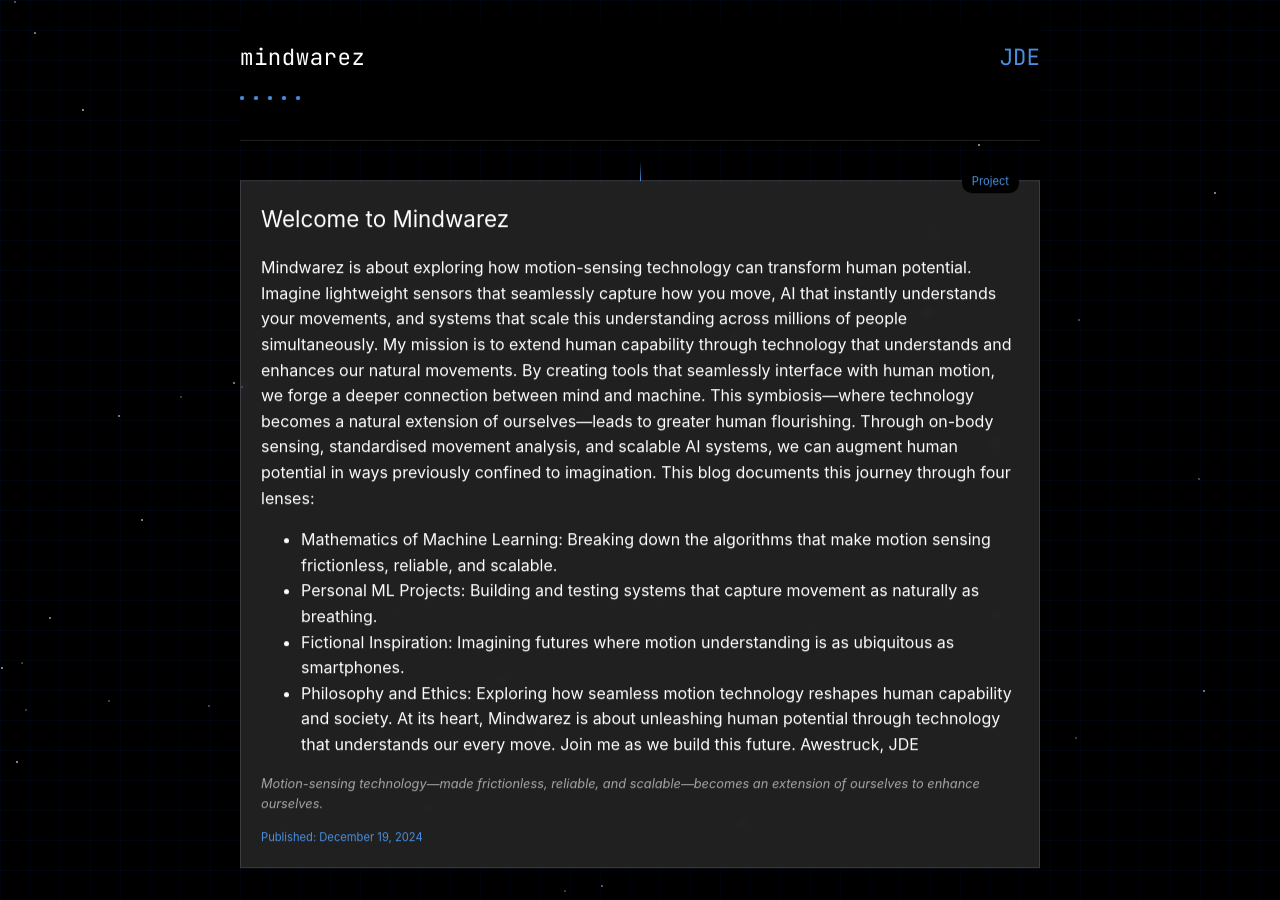
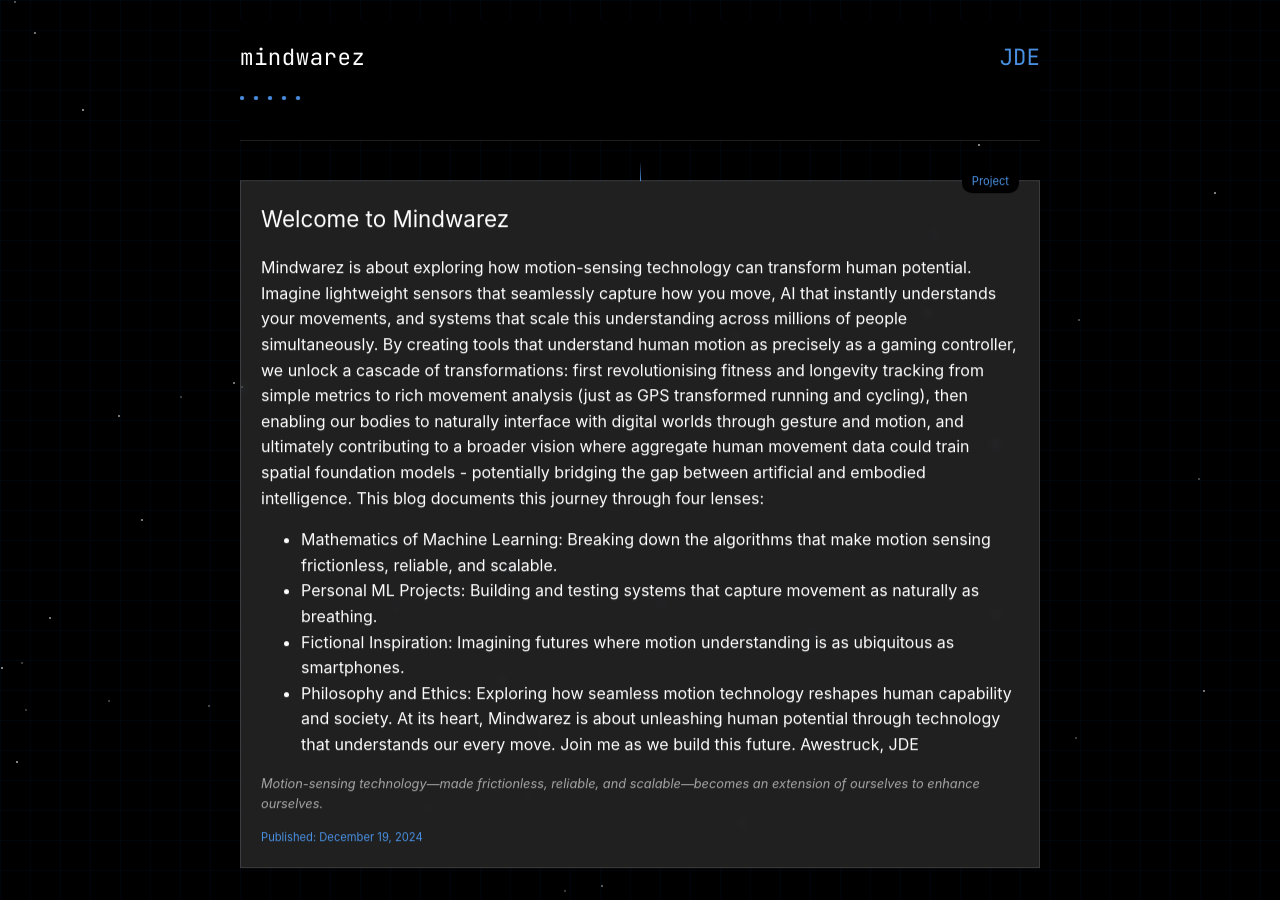
Before and after one commit to jamesbychance/mindwarez, a Jekyll site: the page built from _posts/2024-12-19-helloworld.md, in a window 1280 px wide and 900 px high. Built offline with Jekyll 4.4.1, drawn with Linux system fonts in a browser that asks for light colours.

Commit message:
Update 2024-12-19-helloworld.md
updated paragraph text. more profound.

```diff
--- a/_posts/2024-12-19-helloworld.md
+++ b/_posts/2024-12-19-helloworld.md
@@ -6,7 +6,7 @@
 ---
 
 Mindwarez is about exploring how motion-sensing technology can transform human potential. Imagine lightweight sensors that seamlessly capture how you move, AI that instantly understands your movements, and systems that scale this understanding across millions of people simultaneously.
-My mission is to extend human capability through technology that understands and enhances our natural movements. By creating tools that seamlessly interface with human motion, we forge a deeper connection between mind and machine. This symbiosis—where technology becomes a natural extension of ourselves—leads to greater human flourishing. Through on-body sensing, standardised movement analysis, and scalable AI systems, we can augment human potential in ways previously confined to imagination.
+By creating tools that understand human motion as precisely as a gaming controller, we unlock a cascade of transformations: first revolutionising fitness and longevity tracking from simple metrics to rich movement analysis (just as GPS transformed running and cycling), then enabling our bodies to naturally interface with digital worlds through gesture and motion, and ultimately contributing to a broader vision where aggregate human movement data could train spatial foundation models - potentially bridging the gap between artificial and embodied intelligence.
 This blog documents this journey through four lenses:
 - Mathematics of Machine Learning: Breaking down the algorithms that make motion sensing frictionless, reliable, and scalable.
 - Personal ML Projects: Building and testing systems that capture movement as naturally as breathing.
```
